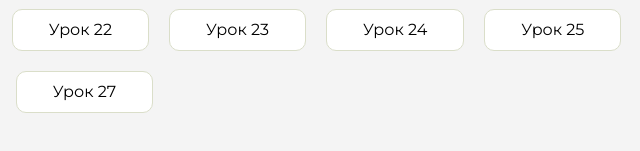
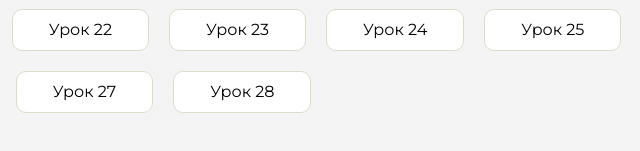
Before and after one commit to KriskovetsMaxim/homework, a plain HTML site: page index.html in a window 1280 px wide. Shown: the part 477-628 px from the top of the page, 598-1238 px from the left. Drawn offline with Linux system fonts and the light colour scheme.

Commit message:
Update index.html

```diff
--- a/index.html
+++ b/index.html
@@ -173,6 +173,9 @@
                     <li class="content__list-item">
                         <a href="homework-js-7/index.html">Урок 27</a>
                     </li>
+                    <li class="content__list-item">
+                        <a href="homework-js-7/index.html">Урок 28</a>
+                    </li>
                 </ul>
             </div>
             <div class="content__block hidden" id="diplomBlock">
```
